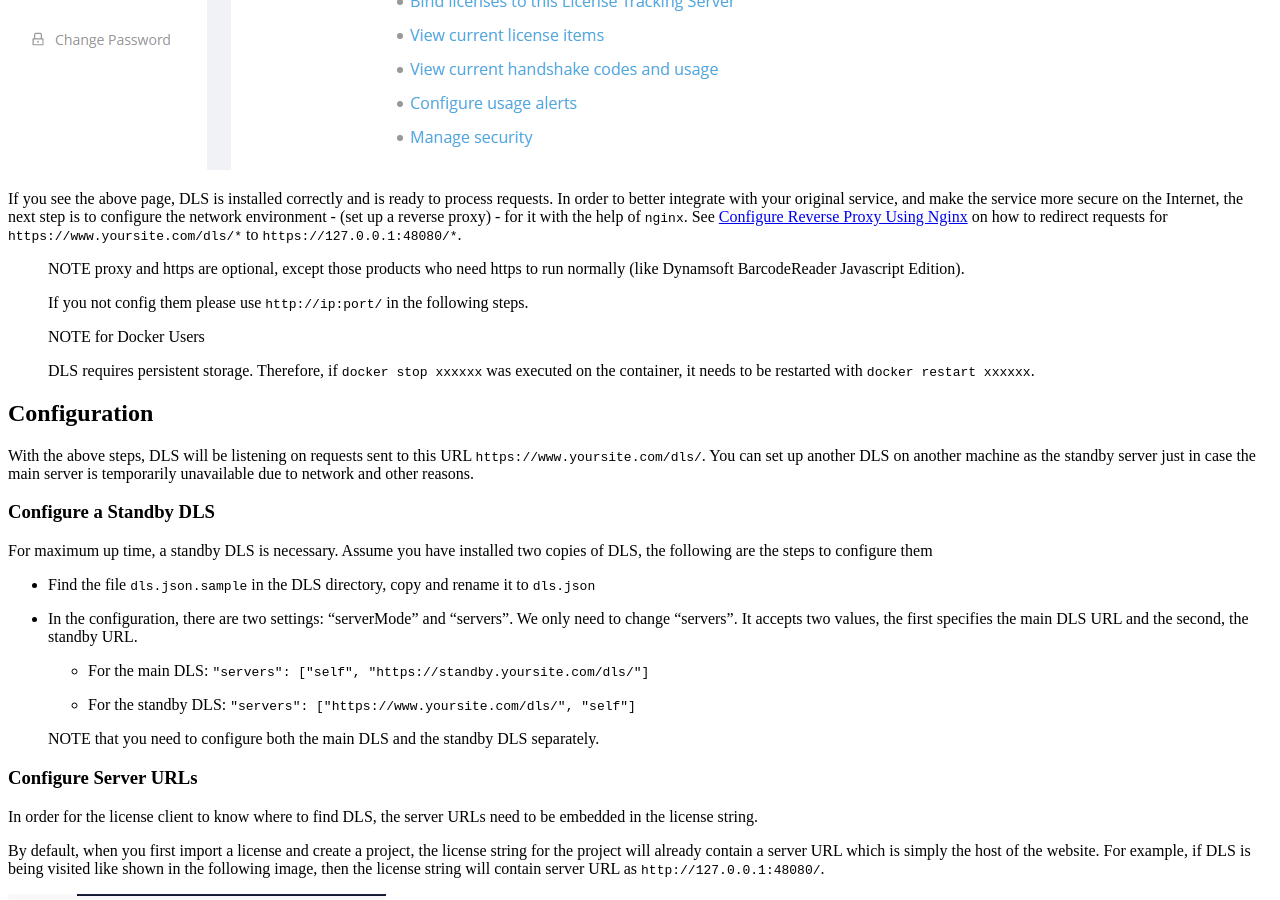
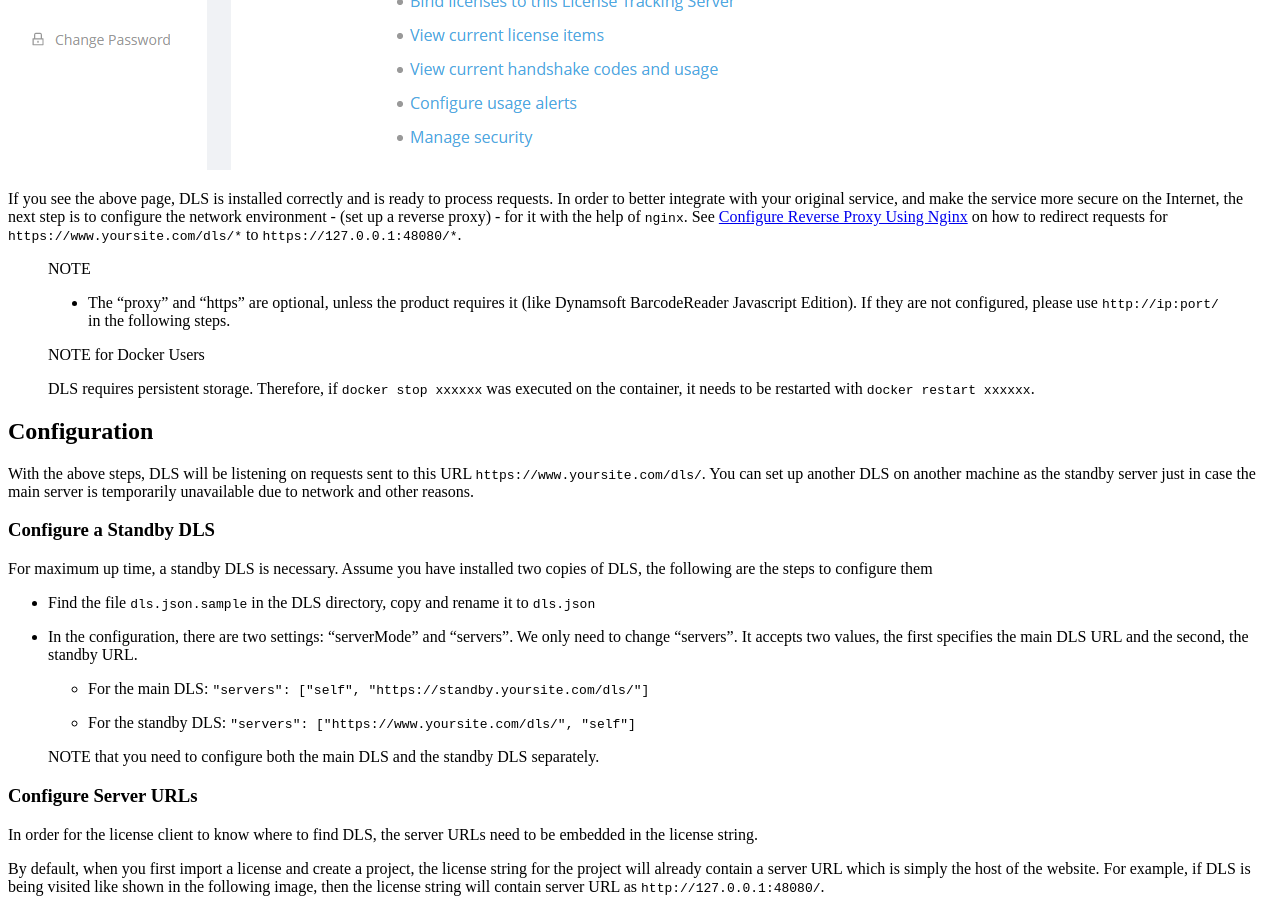
Before and after one commit to dynamsoft-docs/license-server-docs, a Jekyll site: the page built from selfhosting/DLSonLinux.md, in a window 1280 px wide and 900 px high, scrolled down 1706 px. Built offline with Jekyll 4.4.1, drawn with Linux system fonts in a browser that asks for light colours.

Commit message:
Update DLSonLinux.md

```diff
--- a/selfhosting/DLSonLinux.md
+++ b/selfhosting/DLSonLinux.md
@@ -89,9 +89,9 @@ After that, you will land on the home page where you can find the UUID of this D
 
 If you see the above page, DLS is installed correctly and is ready to process requests. In order to better integrate with your original service, and make the service more secure on the Internet, the next step is to configure the network environment - (set up a reverse proxy) - for it with the help of `nginx`.  See [Configure Reverse Proxy Using Nginx]({{site.selfhosted}}configurereverseproxyusingnginx.html) on how to redirect requests for `https://www.yoursite.com/dls/*` to `https://127.0.0.1:48080/*`.
 
-> NOTE proxy and https are optional, except those products who need https to run normally (like Dynamsoft BarcodeReader Javascript Edition).
+> NOTE
 >
-> If you not config them please use `http://ip:port/` in the following steps.
+> * The "proxy" and "https" are optional, unless the product requires it (like Dynamsoft BarcodeReader Javascript Edition). If they are not configured, please use `http://ip:port/` in the following steps.
 
 > NOTE for Docker Users
 >
```
